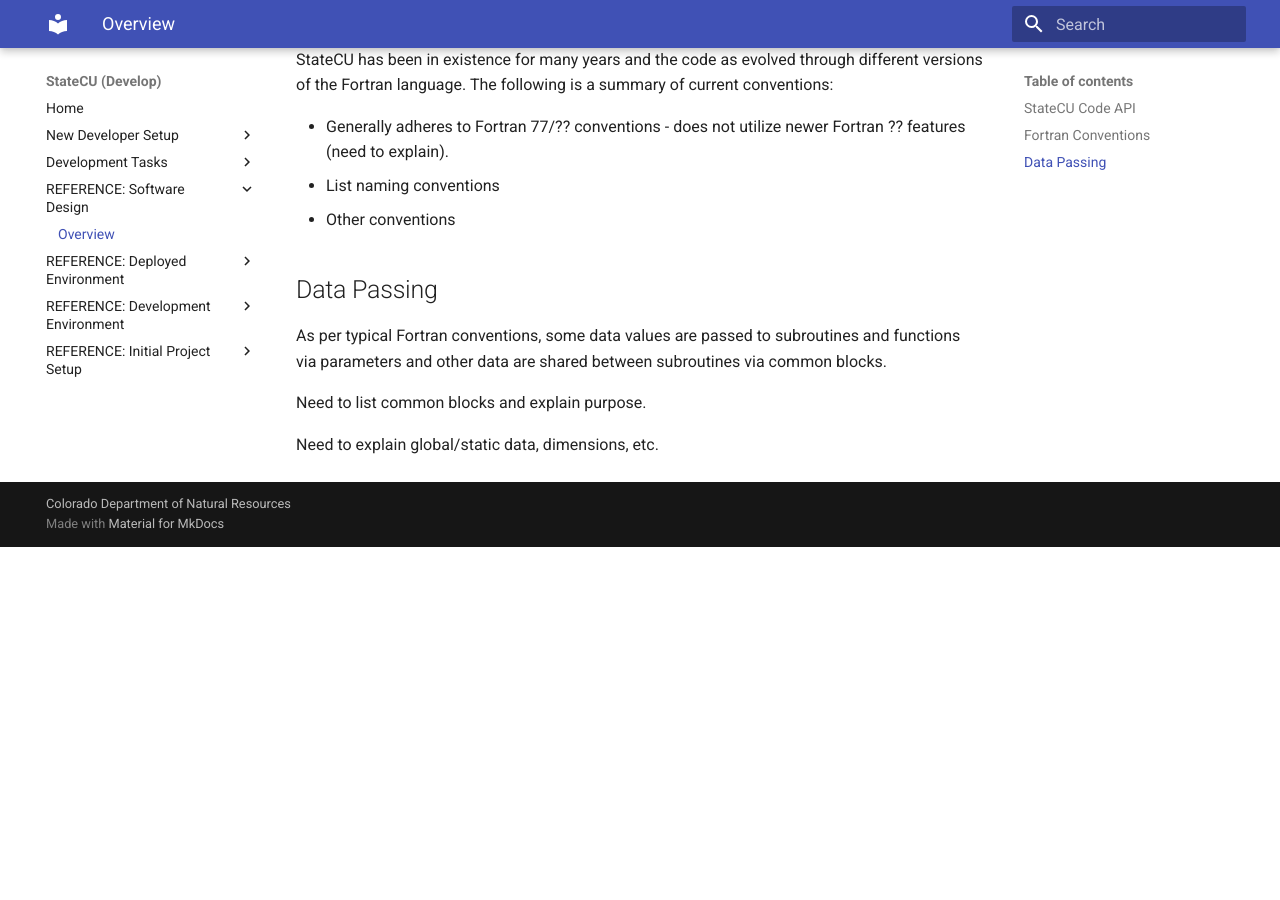
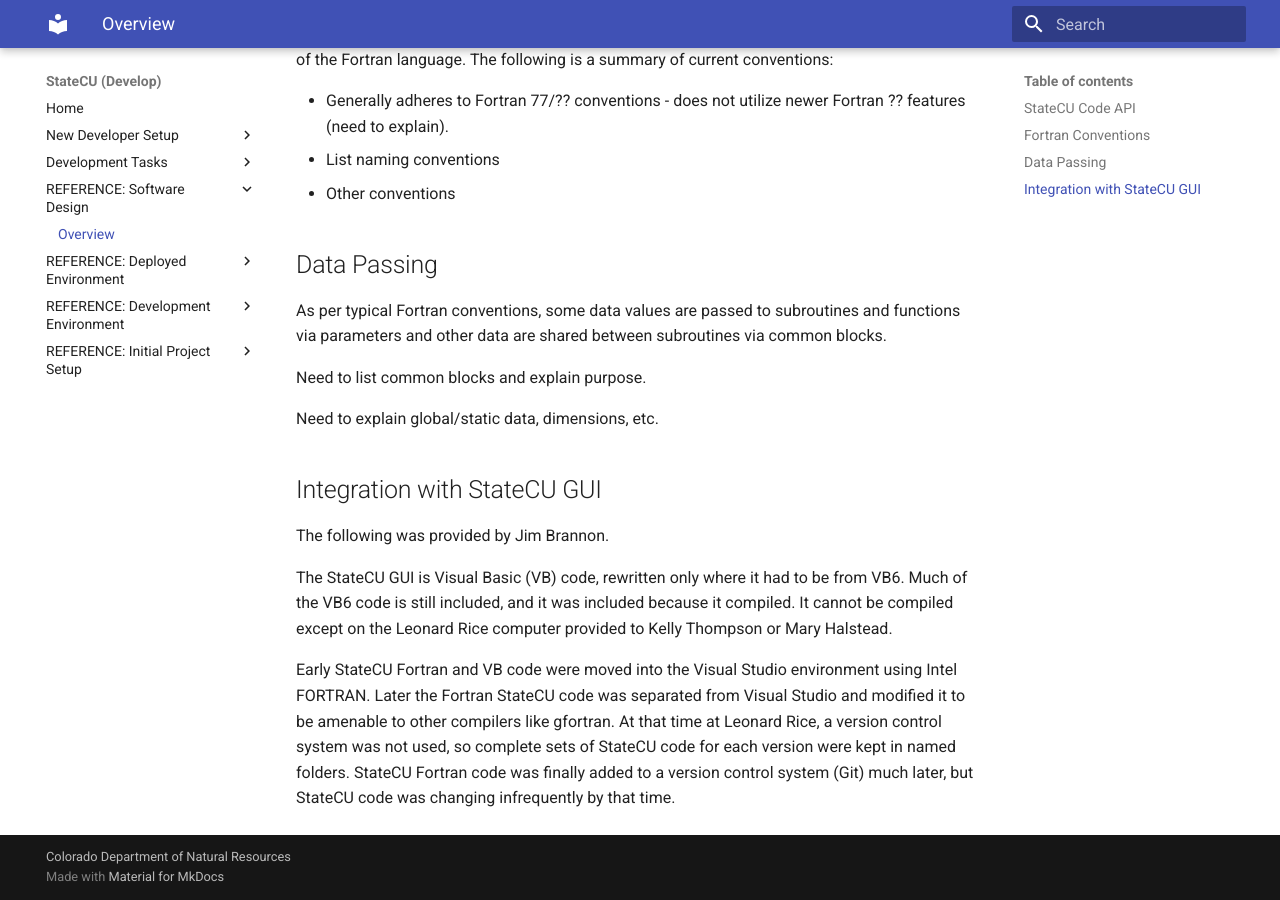
Before and after one commit to OpenCDSS/cdss-app-statecu-fortran-doc-dev, an MkDocs documentation site: the page built from docs/software-design/overview.md, in a window 1280 px wide and 900 px high, scrolled down 1040 px. Built offline with MkDocs 1.6.1 and Material for MkDocs 9.7.7, drawn with Linux system fonts in a browser that asks for light colours; old or Windows-style settings are respelled for this version of MkDocs; before the commit the page ends 1587 px from its top, so only the background shows below that; some of the changed text lies outside the part shown.

Commit message:
Incorporate Jim Brannon input on documentation.
Most of his comments were historical in nature.
No major changes to documentation were necessary.

```diff
--- a/docs/software-design/overview.md
+++ b/docs/software-design/overview.md
@@ -46,3 +46,18 @@ and other data are shared between subroutines via common blocks.
 Need to list common blocks and explain purpose.
 
 Need to explain global/static data, dimensions, etc.
+
+## Integration with StateCU GUI
+
+The following was provided by Jim Brannon.
+
+The StateCU GUI is Visual Basic (VB) code, rewritten only where it had to be from VB6.
+Much of the VB6 code is still included, and it was included because it compiled.
+It cannot be compiled except on the Leonard Rice computer provided to Kelly Thompson or Mary Halstead.
+
+Early StateCU Fortran and VB code were moved into the Visual Studio environment using Intel FORTRAN.
+Later the Fortran StateCU code was separated from Visual Studio and modified it to be amenable to other compilers like gfortran.
+At that time at Leonard Rice, a version control system was not used,
+so complete sets of StateCU code for each version were kept in named folders.
+StateCU Fortran code was finally added to a version control system (Git) much later,
+but StateCU code was changing infrequently by that time.
```
Also changed, not shown: other parts of docs/software-design/overview.md (+1 -1 lines), docs/code-overview.md (deleted, +0 -37 lines), docs/deployed-env/overview.md (+11 -0 lines), docs/dev-tasks/releasing.md (+7 -0 lines), docs/index.md (+6 -2 lines).
